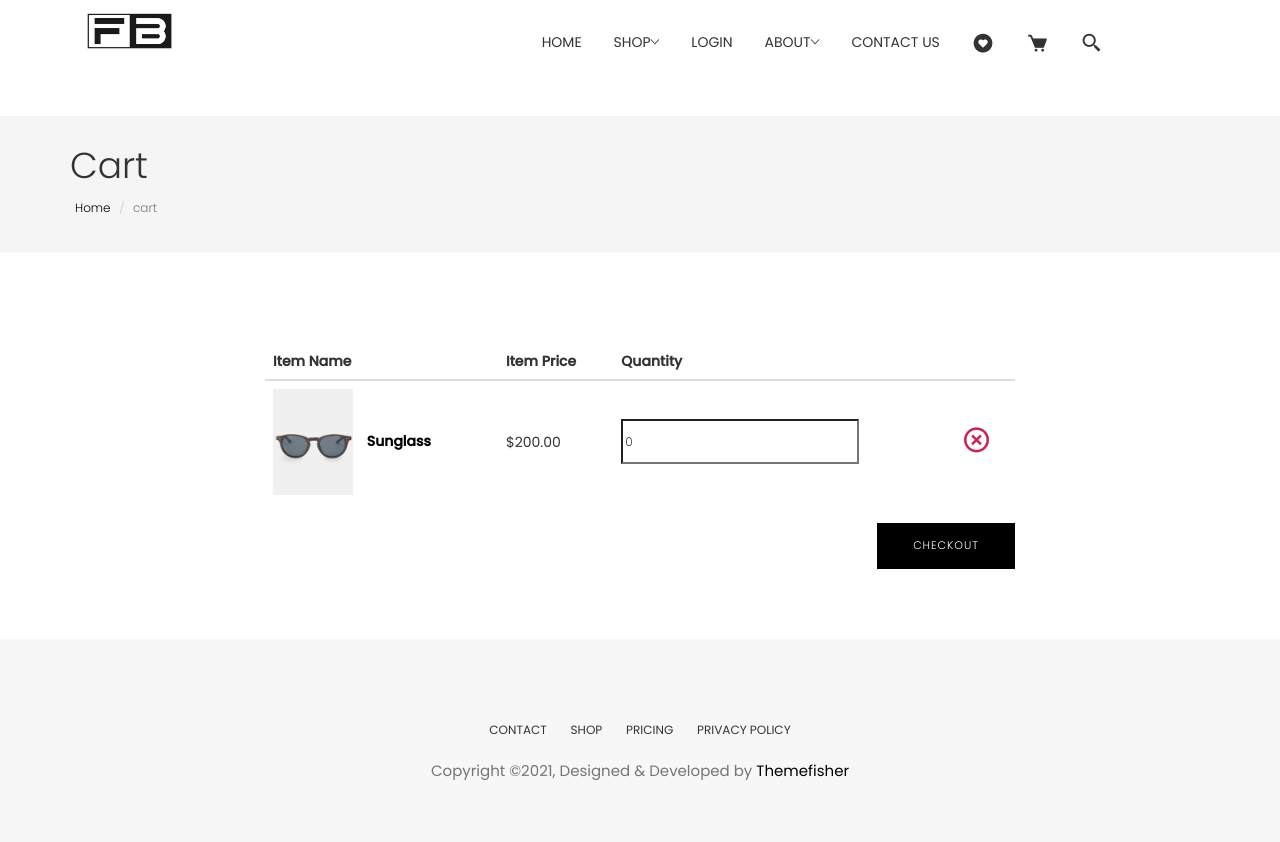
After one commit to ZarnaPathak/Fashion_Blossom_Backend, a Django app: page /Product/cart in a window 1280 px wide. The commit adds this page. Run offline with Django 4.2, Linux system fonts and the light colour scheme; some libraries are stand-ins or nearby versions; some web fonts are replaced.

Commit message:
Zarna/Inbuilt changes

```diff
--- a/Fashion_Blossom/Product/urls.py
+++ b/Fashion_Blossom/Product/urls.py
@@ -6,5 +6,7 @@ urlpatterns = [
     path('wishlist',views.wishlist,name='wishlist'),
     path('add_to_wish<int:pid>',views.add_to_wish,name='add_to_wish'),
     path('remove_wish<int:wid>',views.remove_wish,name='remove_wish'),
+    path('cart',views.cart,name="cart"),
+    path('add_to_cart<int:pid>',views.add_to_cart,name="add_to_cart"),
     path('product_details<int:pid>',views.product_details,name='product_details'),
 ]
--- a/Fashion_Blossom/Product/views.py
+++ b/Fashion_Blossom/Product/views.py
@@ -24,6 +24,12 @@ def remove_wish(request,wid):
     rm_wish_prod.delete()
     return redirect('wishlist')
 
+def cart(request):
+    return render(request, 'cart.html')
+
+def add_to_cart(request,pid):
+    return render(request, 'cart.html')
+
 def product_details(request,pid):
     prod_detail=Product.objects.get(id=pid)
     return render(request,'product-single.html',{'data':prod_detail})
--- a/Fashion_Blossom/Templates/Master.html
+++ b/Fashion_Blossom/Templates/Master.html
@@ -129,26 +129,17 @@
                                     class="tf-ion-ios-arrow-down"></span></a>
                             <div class="dropdown-menu">
                                 <div class="row">
-
-                                    <!-- Basic -->
-                                    <div class="col-lg-6 col-md-6 mb-sm-3">
+                                    <div class="col-lg-12">
                                         <ul>
                                             <li role="separator" class="divider"></li>
                                             <li><a href="{% url 'about' %}">About Us</a></li>
                                             <li><a href="{% url 'faq' %}">FAQ</a></li>
                                         </ul>
                                     </div>
-
-                                    <!-- Layout -->
-                                    <div class="col-lg-6 col-md-6 mb-sm-3">
-                                        <ul>
-                                            <li role="separator" class="divider"></li>
-                                        </ul>
-                                    </div>
-
-                                </div><!-- / .row -->
-                            </div><!-- / .dropdown-menu -->
-                        </li><!-- / Elements -->
+                                </div>
+                            </div>
+                        </li>
+                        <!-- /About -->
 
                         <!-- Home -->
                         <li class="dropdown">
@@ -156,6 +147,9 @@
                         </li>
                         <li class="dropdown">
                             <a href="{% url 'wishlist' %}"><i class='bx bxs-heart-circle bx-md'></i></a>
+                        </li>
+                        <li class="dropdown">
+                            <a href="{% url 'cart' %}"><i class='bx bxs-cart bx-md'></i></a>
                         </li>
                         <li class="dropdown">
                             <a href="#!" class="dropdown-toggle" data-toggle="dropdown" data-hover="dropdown"><i class='bx bx-search-alt-2 bx-md'></i> </a>
--- /dev/null
+++ b/Fashion_Blossom/Templates/cart.html
@@ -0,0 +1,66 @@
+{% extends 'Master.html' %} {% block content %} {% load static %}
+
+<section class="page-header">
+	<div class="container">
+		<div class="row">
+			<div class="col-md-12">
+				<div class="content">
+					<h1 class="page-name">Cart</h1>
+					<ol class="breadcrumb">
+						<li><a href="index.html">Home</a></li>
+						<li class="active">cart</li>
+					</ol>
+				</div>
+			</div>
+		</div>
+	</div>
+</section>
+
+<div class="page-wrapper">
+  <div class="cart shopping">
+    <div class="container">
+      <div class="row">
+        <div class="col-md-8 col-md-offset-2">
+          <div class="block">
+            <div class="product-list">
+              <form method="post">
+                <table class="table">
+                  <thead>
+                    <tr>
+                      <th class="">Item Name</th>
+                      <th class="">Item Price</th>
+                      <th class="">Quantity</th>
+                      <th class=""></th>
+                    </tr>
+                  </thead>
+                  <tbody>
+                    <tr class="">
+                      <td class="">
+                        <div class="product-info">
+                          <img width="80" src="{% static 'images/shop/cart/cart-1.jpg' %}" alt="" />
+                          <a href="#!">Sunglass</a>
+                        </div>
+                      </td>
+                      <td class="">$200.00</td>
+                      <td class="product-quantity">
+                          <div class="product-quantity-slider">
+                            <input id="product-quantity" type="text" value="0" name="product-quantity">
+                          </div>
+                      </td>
+                      <td class="">
+                        <a class="product-remove" href="#!"><i class='bx bx-x-circle bx-lg' ></i></a>
+                      </td>
+                    </tr>
+                  </tbody>
+                </table>
+                <a href="checkout.html" class="btn btn-main pull-right">Checkout</a>
+              </form>
+            </div>
+          </div>
+        </div>
+      </div>
+    </div>
+  </div>
+</div>
+
+{% endblock %}
--- a/Fashion_Blossom/Templates/shop.html
+++ b/Fashion_Blossom/Templates/shop.html
@@ -37,7 +37,7 @@
 			                        <a href="{% url 'add_to_wish' prod.id %}"><i class="tf-ion-ios-heart"></i></a>
 								</li>
 								<li>
-									<a href="#!"><i class="tf-ion-android-cart"></i></a>
+									<a href="{% url 'add_to_cart' prod.id %}"><i class="tf-ion-android-cart"></i></a>
 								</li>
 							</ul>
                       	</div>
```
Also changed, not shown: Fashion_Blossom/Fashion_Blossom/settings.py (+8 -0 lines).
